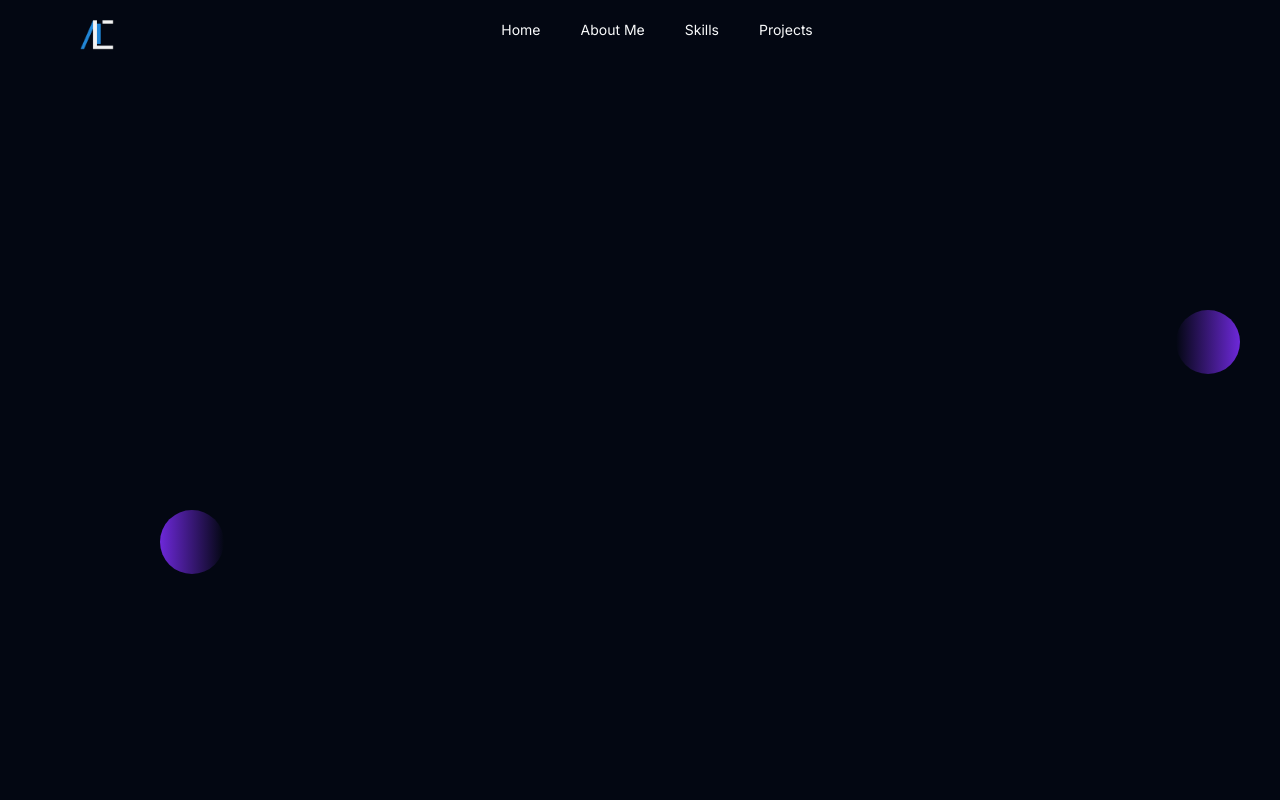
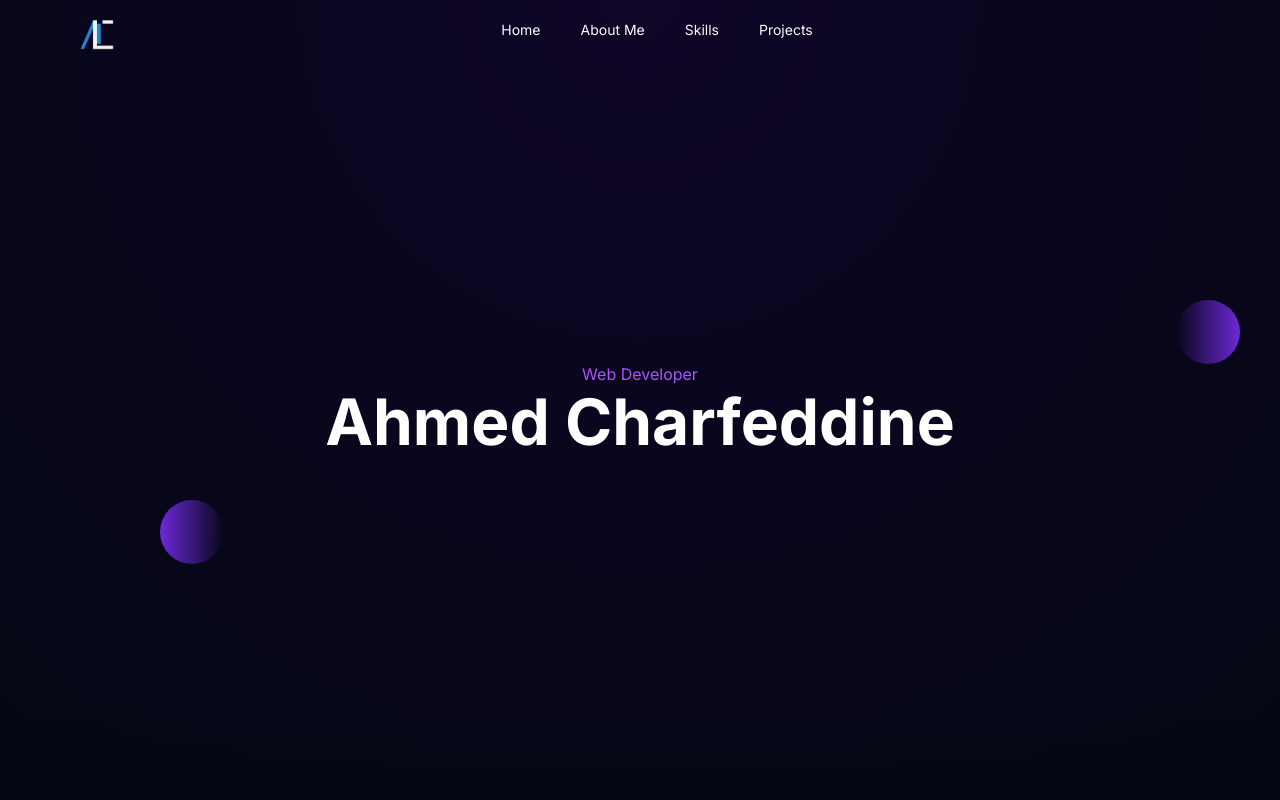
Before and after one commit to ahmedcharfeddine013/pf_v2, a Next.js app: page / in a window 1280 px wide. Shown: the top 800 px of the page. Built offline with nearby package versions, Linux system fonts and the light colour scheme.

Commit message:
new hero

```diff
--- a/src/app/globals.css
+++ b/src/app/globals.css
@@ -39,6 +39,25 @@
   max-width: 1120px;
 }
 
+.circle {
+  opacity: 0;
+}
+
+.hero-gradient {
+  background-image: radial-gradient(
+    circle at 50% 0%,
+    rgba(66, 0, 128, 0.2),
+    transparent
+  );
+
+}
+
+.hero-text {
+  opacity:  0;
+  transform: translateY(200px)
+}
+
+/* radial-gradient(circle at 50% 100%, rgba(var(--ar), .7) 30%, var(--b) 75%), 50% bottom */
 @layer base {
   * {
     @apply border-border;
--- a/src/components/CirclesBackground.tsx
+++ b/src/components/CirclesBackground.tsx
@@ -1,22 +1,29 @@
+"use client";
+
 import React from "react";
 import Circle from "./Circle";
+import { useGSAP } from "@gsap/react";
+import gsap from "gsap";
 
 const CirclesBackground = () => {
+  useGSAP(() => {
+    gsap.to(".circle", { opacity: 1, delay: 0.5 });
+  }, []);
   return (
     <div className="w-full h-full absolute p-20">
-      <div className="absolute top-[200px] left-20">
+      <div className="circle absolute top-[200px] left-20">
         <Circle />
       </div>
-      <div className="absolute bottom-10 rotate-45 right-[40%]">
+      <div className="circle absolute bottom-10 rotate-45 right-[40%]">
         <Circle />
       </div>
-      <div className="absolute top-[-500px]  right-10">
+      <div className="circle absolute top-[-500px]  right-10">
         <Circle />
       </div>
-      <div className="rotate-180">
+      <div className="circle rotate-180">
         <Circle />
       </div>
-      <div className="absolute rotate-180 top-[-300px] left-[10rem]">
+      <div className="circle absolute rotate-180 top-[-300px] left-[10rem]">
         <Circle />
       </div>
     </div>
--- a/src/components/Hero.tsx
+++ b/src/components/Hero.tsx
@@ -13,13 +13,19 @@ import Circle from "./Circle";
 const Hero = () => {
   const parallaxRef = useRef(null);
   useGSAP(() => {
-    gsap.to("#title", { opacity: 1, y: 0, delay: 1 });
-    gsap.to("#desc", { opacity: 1, y: 0, delay: 1.5 });
-    gsap.to("#hero_img", { opacity: 1, y: 0, delay: 1.5 });
+    // gsap.to("#title", { opacity: 1, y: 0, delay: 1 });
+    // gsap.to("#desc", { opacity: 1, y: 0, delay: 1.5 });
+    gsap.to(".hero-text", { opacity: 1, y: 0, stagger: 0.5, delay: 1 , duration : 0.2});
   }, []);
   return (
-    <section className="w-full nav-height relative overflow-hidden">
-
+    <section className="w-full h-screen hero-gradient relative overflow-hidden">
+      <div className="w-full h-full flex flex-col gap-5 items-center justify-center">
+        <p className="hero-text text-purple-500">Web Developer</p>
+        <h1 className="hero-text text-white text-2xl md:text-[4rem] font-bold">
+          Ahmed Charfeddine
+        </h1>
+      </div>
+      <div className="bg-gradient-to-t from-background to-transparent absolute bottom-0 w-full h-24"></div>
     </section>
   );
 };
--- a/src/components/Navbar.tsx
+++ b/src/components/Navbar.tsx
@@ -13,7 +13,7 @@ const Navbar = () => {
     gsap.to(".sectionLink", { opacity: 1, x: 0, stagger: 0.1, delay: 0.5 });
   }, []);
   return (
-    <header className="w-full py-5 sm:px-10 px-5 flex justify-between items-center z-50">
+    <header className="w-full py-5 sm:px-10 px-5 flex  bg-transparent fixed justify-between items-center z-50">
       <nav className="flex w-full screen-max-width  justify-center">
         <Image
           id="logo"
```
